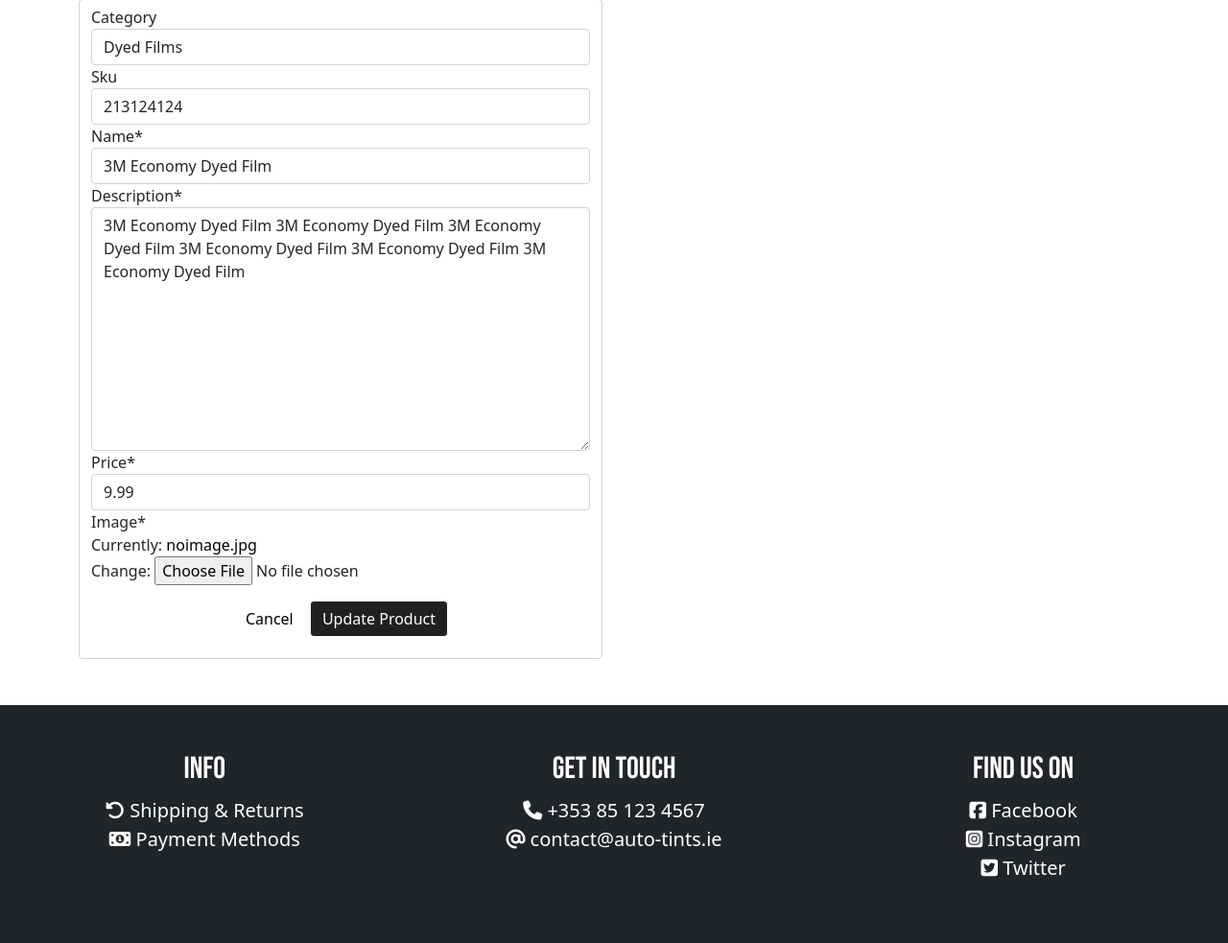
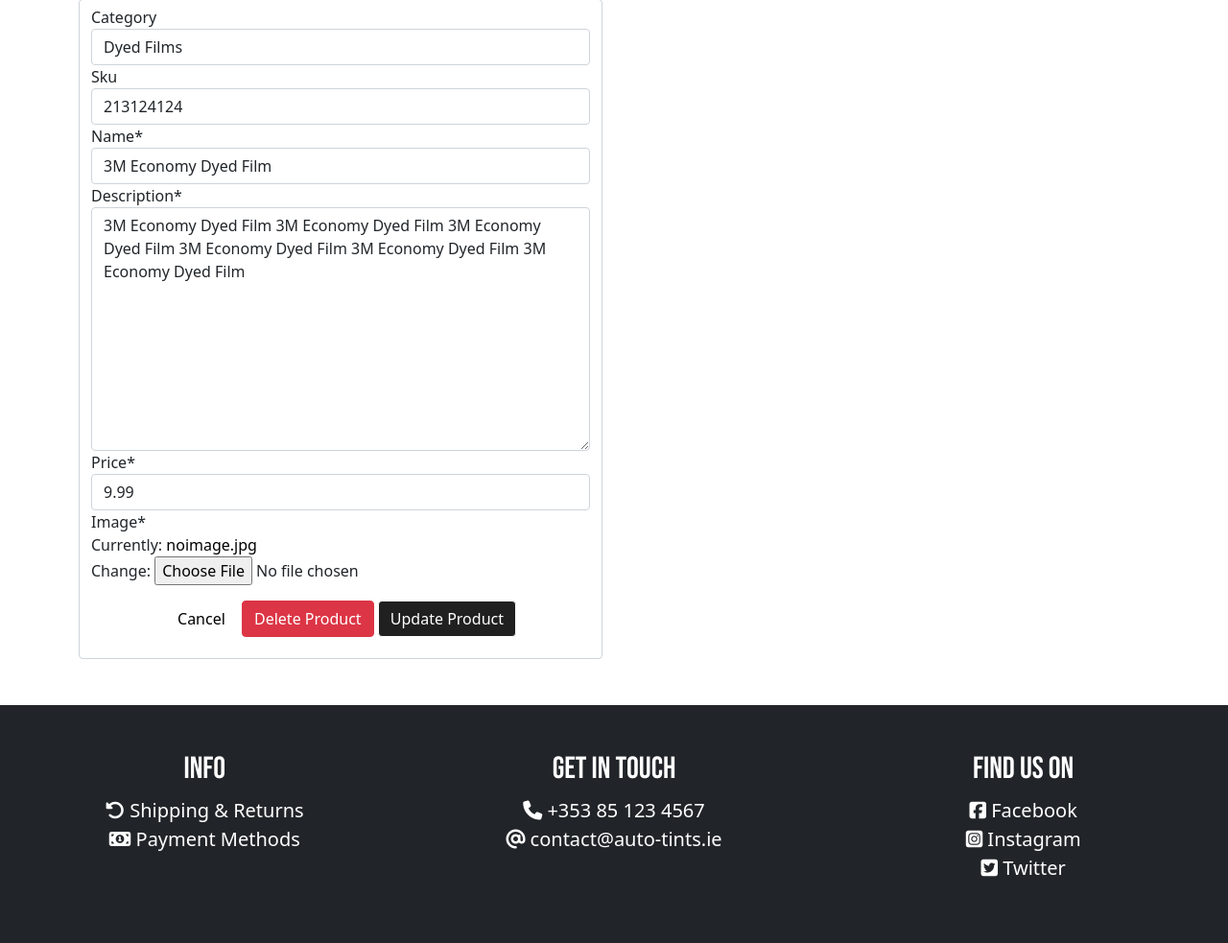
Before and after one commit to JakubMrowicki/auto-tints, a Django app: page /products/edit_product/1 in a window 1280 px wide. Shown: the part 344-1327 px from the top of the page at 96% size. Run offline with Django 3.2, Linux system fonts and the light colour scheme; data comes from the database, SQL or seed files in the repository; both versions use the stored data as it was after the commit; some libraries are stand-ins or nearby versions.

Commit message:
add delete_product view and add buttons to templates

```diff
--- a/products/templates/products/edit_product.html
+++ b/products/templates/products/edit_product.html
@@ -13,6 +13,7 @@
                 {{ form|crispy }}
                 <div class="text-center my-3">
                     <a href="{% url 'detail_page' product.id %}" class="btn btn-link">Cancel</a>
+                    <a href="{% url 'delete_product' product.id %}" class="btn btn-danger">Delete Product</a>
                     <button type="submit" class="btn btn-black">Update Product</button>
                 </div>
             </form>
--- a/products/urls.py
+++ b/products/urls.py
@@ -6,4 +6,5 @@ urlpatterns = [
     path('<int:product_id>/', views.product_detail, name='detail_page'),
     path('add_product/', views.add_product, name='add_product'),
     path('edit_product/<int:product_id>', views.edit_product, name='edit_product'),
+    path('delete_product/<int:product_id>', views.delete_product, name='delete_product'),
 ]
--- a/products/views.py
+++ b/products/views.py
@@ -61,9 +61,9 @@ def add_product(request):
     if request.method == 'POST':
         form = ProductForm(request.POST, request.FILES)
         if form.is_valid():
-            form.save()
+            product = form.save()
             messages.success(request, 'Product saved successfully.')
-            return redirect(reverse('add_product'))
+            return redirect(reverse('detail_page', args=[product.id]))
         else:
             messages.error(request, 'Please ensure the form is valid.')
     else:
@@ -95,3 +95,14 @@ def edit_product(request, product_id):
         'product': product
     }
     return render(request, 'products/edit_product.html', context)
+
+
+def delete_product(request, product_id):
+    """
+    Allow admin to delete a product
+    """
+
+    product = get_object_or_404(Product, pk=product_id)
+    product.delete()
+    messages.success(request, 'Product deleted successfully.')
+    return redirect(reverse('home'))
```
Also changed, not shown: products/templates/products/index.html (+12 -3 lines), db.sqlite3.
